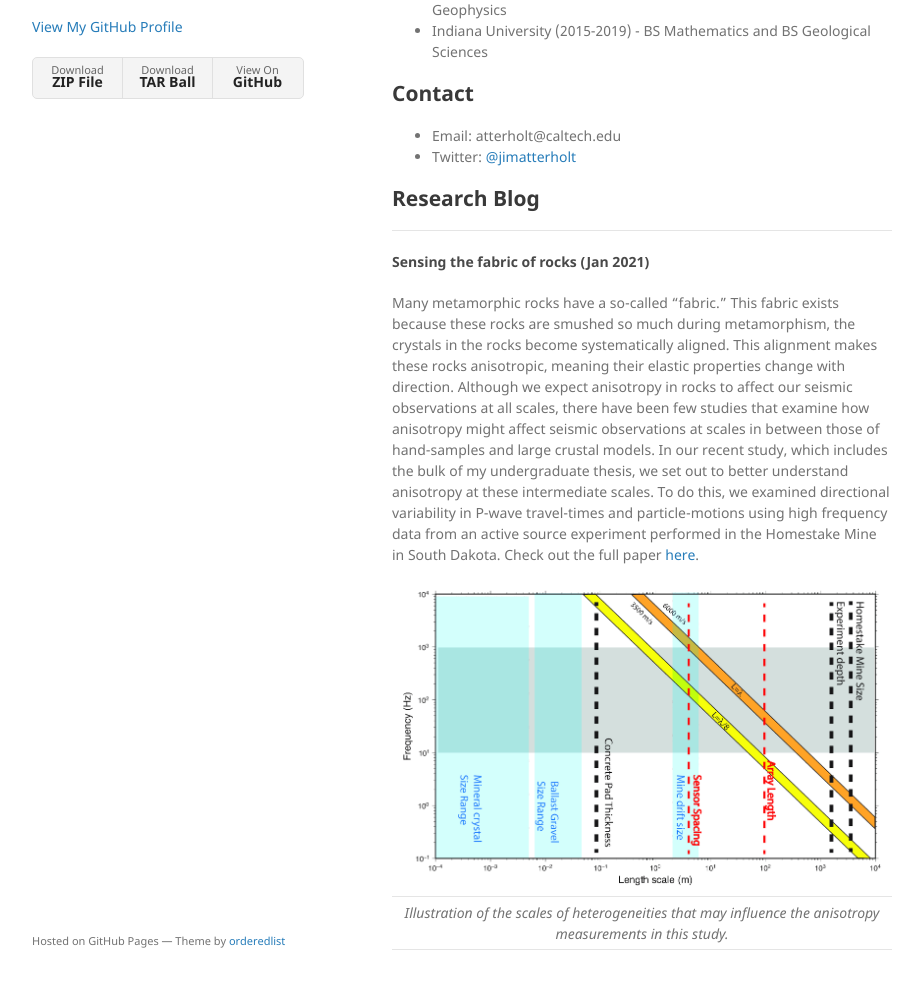
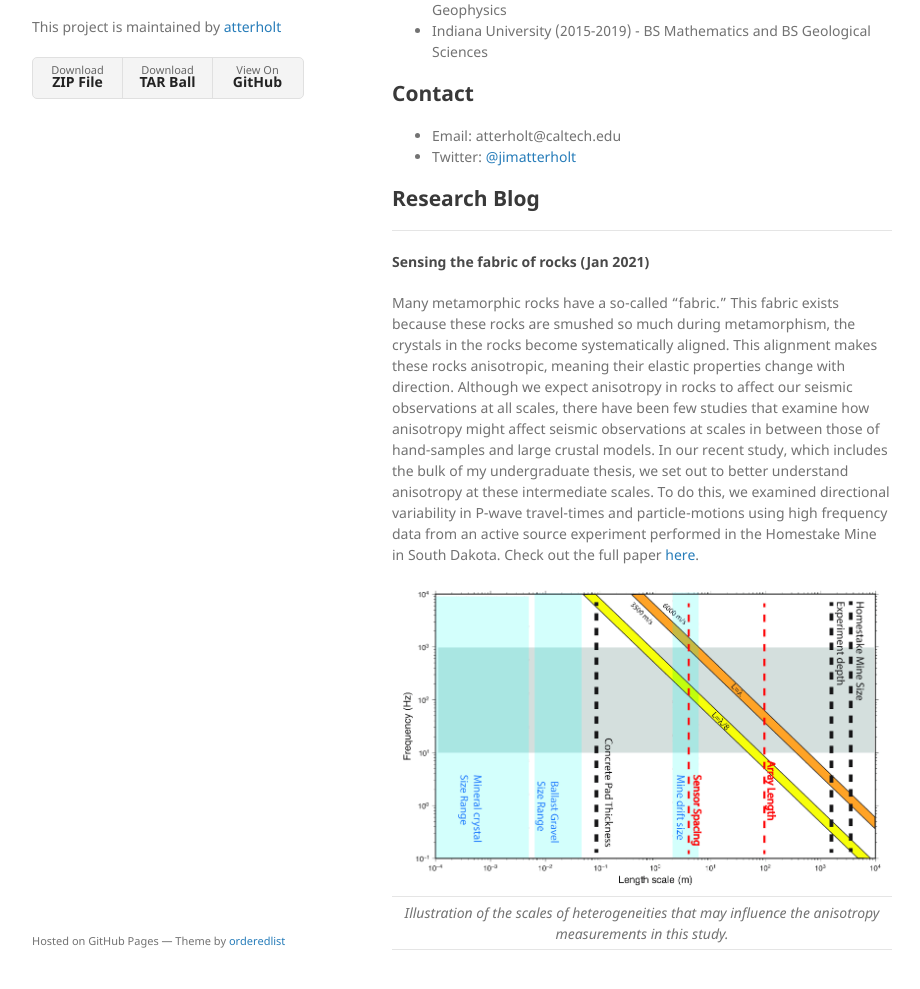
Before and after one commit to atterholt/atterholt.github.io, a Jekyll site: the page built from index.md, in a window 1280 px wide and 1361 px high. Shown: the part 341-1330 px from the top of the window, without its empty margins (178-1098 px from the left). Built offline with Jekyll 4.4.1, drawn with Linux system fonts in a browser that asks for light colours; our own code applies the rules of GitHub Pages for plain Markdown files.

Commit message:
Update default.html

```diff
--- a/_layouts/default.html
+++ b/_layouts/default.html
@@ -27,7 +27,7 @@
         {% endif %}
 
         {% if site.github.is_user_page %}
-        <p class="view"><a href="{{ site.github.owner_url }}">View My GitHub Profile</a></p>
+        <p>This project is maintained by <a href="{{ site.github.owner_url }}">{{ site.github.owner_name }}</a></p>
         {% endif %}
 
         {% if site.show_downloads %}
```
